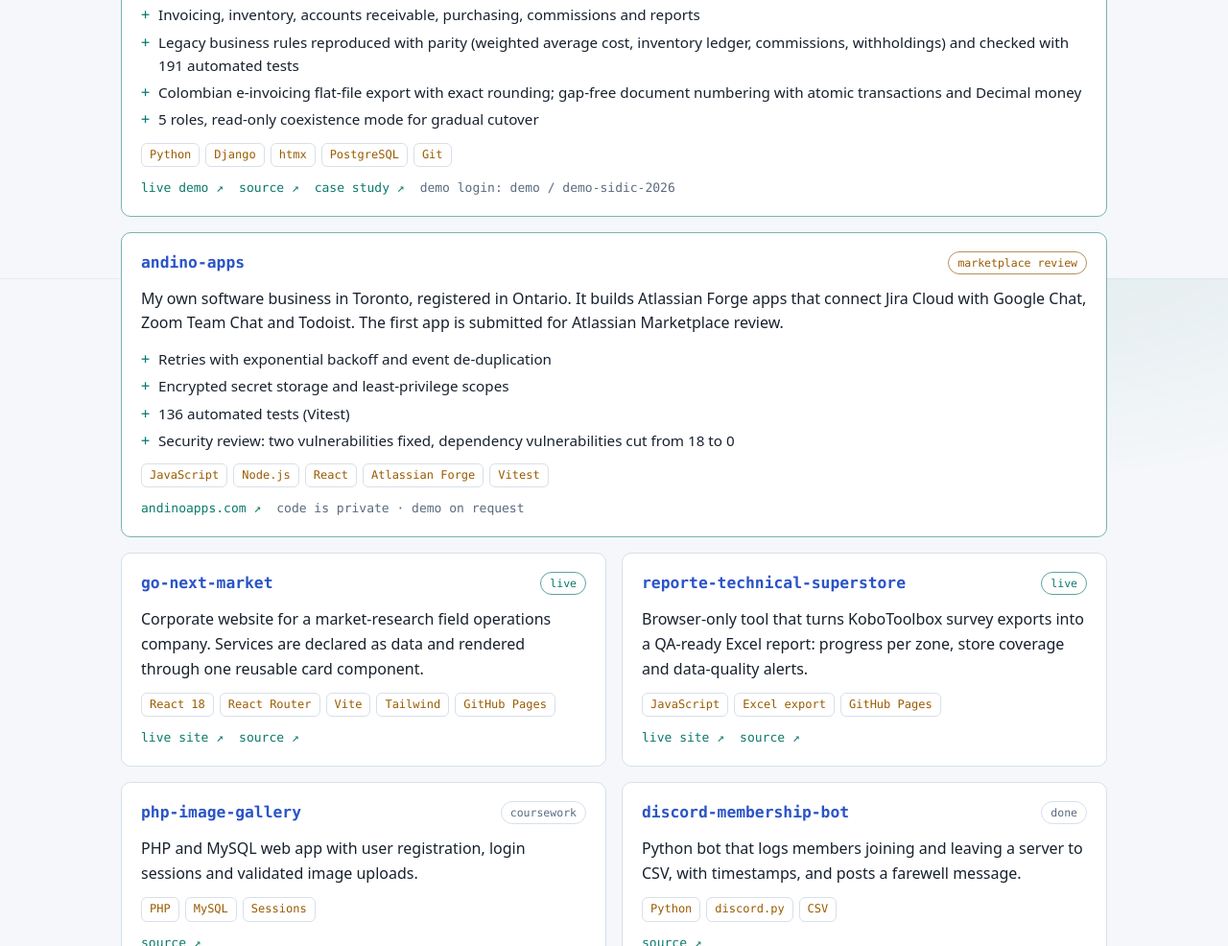
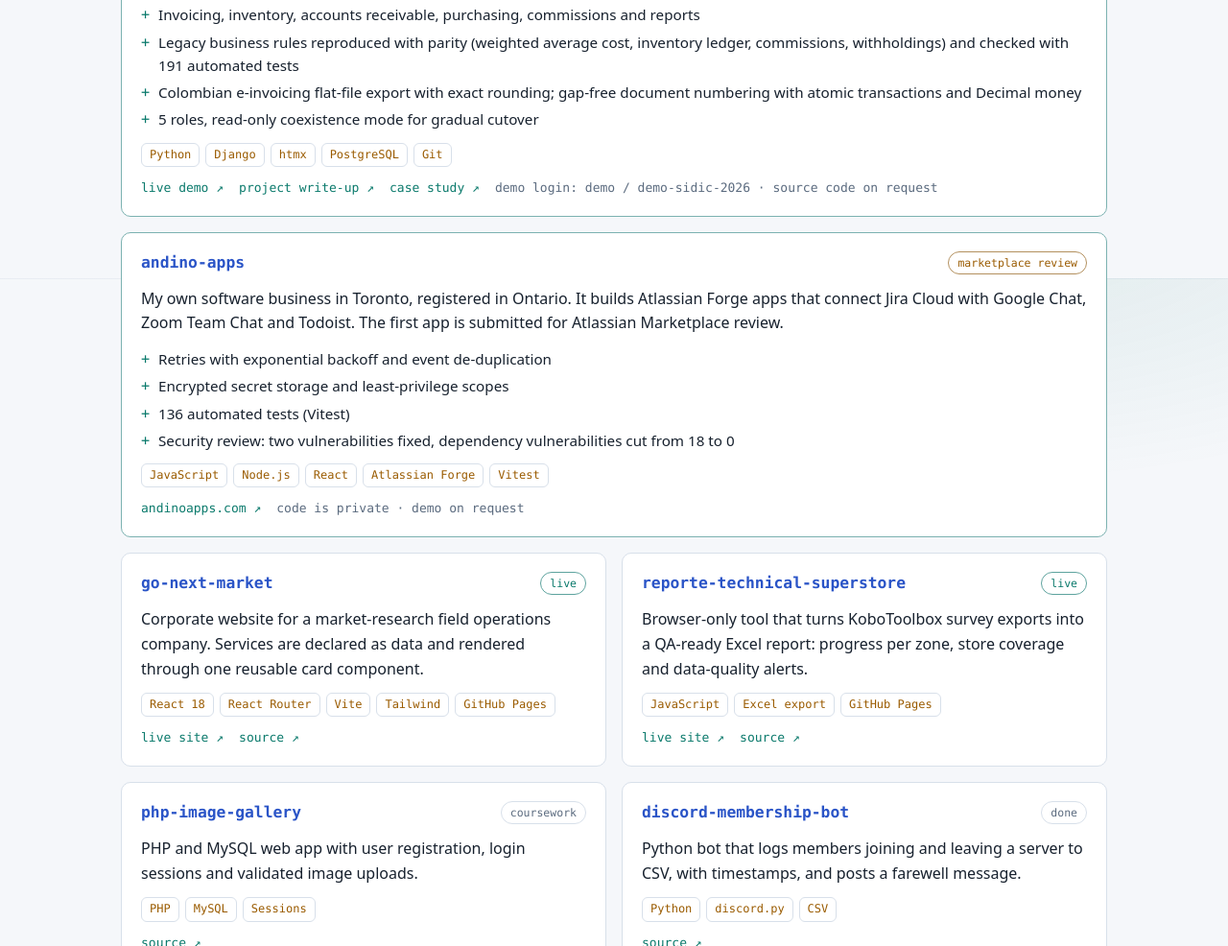
Before and after one commit to Nedavefo/Portfolio, a plain HTML site: page index.html in a window 1280 px wide. Shown: the part 1310-2296 px from the top of the page at 96% size. Drawn offline with Linux system fonts and the light colour scheme.

Commit message:
Sidic Web: link public write-up, source code on request
Co-Authored-By: Claude Sonnet 5.5 <noreply@anthropic.com>

```diff
--- a/index.html
+++ b/index.html
@@ -103,9 +103,9 @@
           <p class="tags"><span>Python</span><span>Django</span><span>htmx</span><span>PostgreSQL</span><span>Git</span></p>
           <p class="links">
             <a href="https://nedavefo.pythonanywhere.com/" rel="noopener">live demo ↗</a>
-            <a href="https://github.com/Nedavefo/sidic-web-demo" rel="noopener">source ↗</a>
+            <a href="https://github.com/Nedavefo/sidic-web-portafolio" rel="noopener">project write-up ↗</a>
             <a href="https://github.com/Nedavefo/erp-modernization-case-study" rel="noopener">case study ↗</a>
-            <span class="muted">demo login: demo / demo-sidic-2026</span>
+            <span class="muted">demo login: demo / demo-sidic-2026 · source code on request</span>
           </p>
         </article>
 
--- a/script.js
+++ b/script.js
@@ -45,7 +45,7 @@
   var hIdx = 0;
 
   var PROJECTS = {
-    'sidic-web': { text: 'ERP migration (VB.NET + Access -> Django). Live demo with synthetic data (demo / demo-sidic-2026) and public source.', url: 'https://nedavefo.pythonanywhere.com/' },
+    'sidic-web': { text: 'ERP migration (VB.NET + Access -> Django). Live demo with synthetic data (demo / demo-sidic-2026). Source code available on request.', url: 'https://nedavefo.pythonanywhere.com/' },
     'andino-apps': { text: 'Own business: 3 Atlassian Forge apps for Jira Cloud (Google Chat, Zoom Team Chat, Todoist). First one in Marketplace review. Code is private, demo on request.', url: 'https://andinoapps.com' },
     'go-next-market': { text: 'React 18 + Vite + Tailwind corporate site, live on GitHub Pages.', url: 'https://nedavefo.github.io/GoNextMarket/' },
     'reporte-technical-superstore': { text: 'Browser-only KoboToolbox -> Excel QA report tool. Live demo and public source.', url: 'https://nedavefo.github.io/Reporte-Technical-Superstore-Public-Version/' },
```
